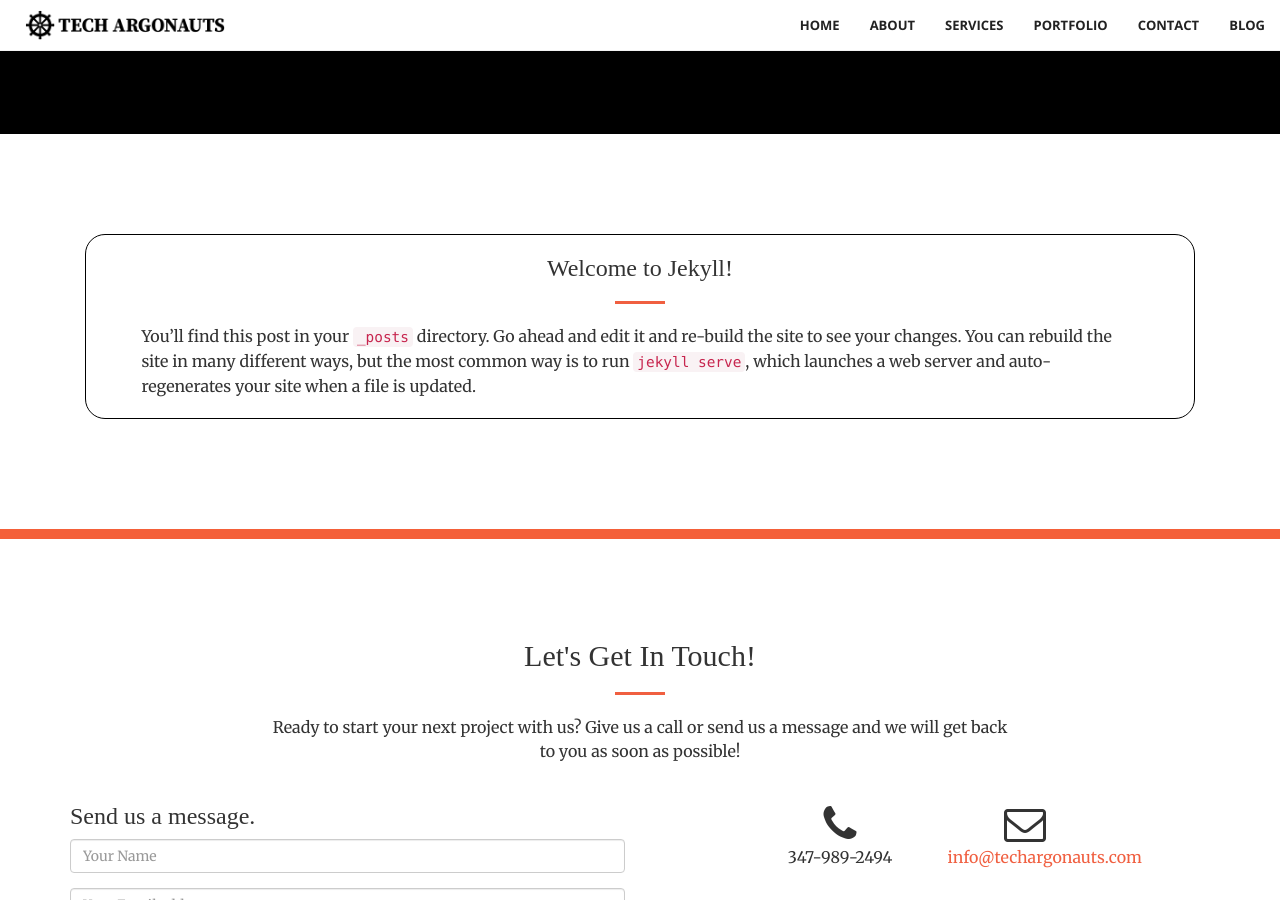
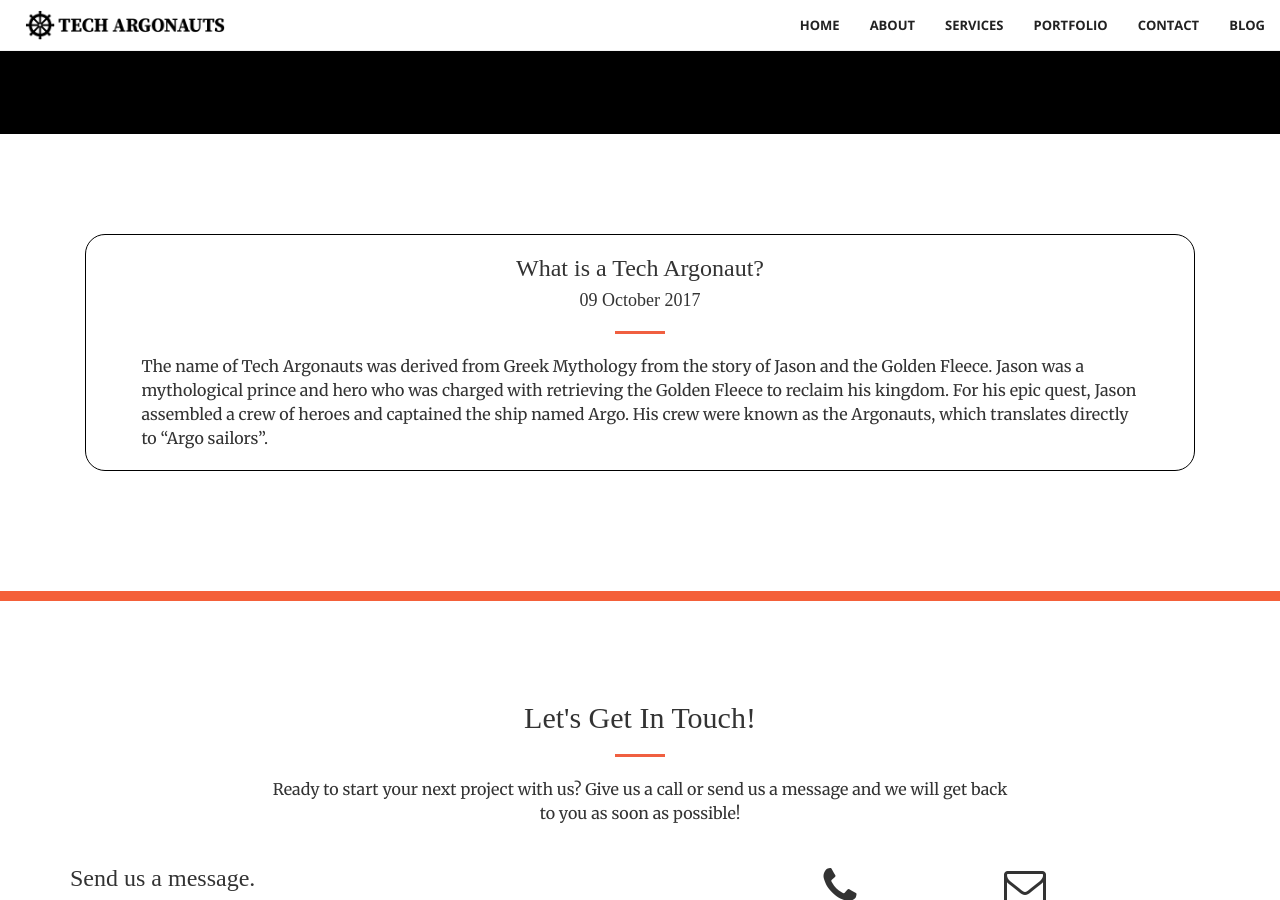
Before and after one commit to jonnyc/techargonauts, a Jekyll site: the page built from blog.html, in a window 1280 px wide and 900 px high, scrolled down 766 px. Built offline with Jekyll 4.4.1, drawn with Linux system fonts in a browser that asks for light colours; nearby versions of some CDN libraries; some web fonts are replaced.

Commit message:
Finish the Blog Section Add first blog post Add image for linking in social media

```diff
--- a/_layouts/default.html
+++ b/_layouts/default.html
@@ -120,6 +120,7 @@
   </nav>
 
   <header>
+    <div style="display: none;"><img src="{{ site.url }}/img/helm.png" alt="Helm Logo"></div> <!-- Image for linking -->
     <div class="header-content">
       <div class="header-content-inner">
         <h1 id="homeHeading">{{page.title}}</h1>
--- a/_posts/2017-10-06-welcome-to-jekyll.md
+++ /dev/null
@@ -1,26 +0,0 @@
----
-layout: default
-title:  "Welcome to Jekyll!"
-date:   2017-10-06 13:52:13 -0400
-categories: jekyll update
-caption: "Demo Post"
----
-You’ll find this post in your `_posts` directory. Go ahead and edit it and re-build the site to see your changes. You can rebuild the site in many different ways, but the most common way is to run `jekyll serve`, which launches a web server and auto-regenerates your site when a file is updated.
-
-To add new posts, simply add a file in the `_posts` directory that follows the convention `YYYY-MM-DD-name-of-post.ext` and includes the necessary front matter. Take a look at the source for this post to get an idea about how it works.
-
-Jekyll also offers powerful support for code snippets:
-
-{% highlight ruby %}
-def print_hi(name)
-  puts "Hi, #{name}"
-end
-print_hi('Tom')
-#=> prints 'Hi, Tom' to STDOUT.
-{% endhighlight %}
-
-Check out the [Jekyll docs][jekyll-docs] for more info on how to get the most out of Jekyll. File all bugs/feature requests at [Jekyll’s GitHub repo][jekyll-gh]. If you have questions, you can ask them on [Jekyll Talk][jekyll-talk].
-
-[jekyll-docs]: https://jekyllrb.com/docs/home
-[jekyll-gh]:   https://github.com/jekyll/jekyll
-[jekyll-talk]: https://talk.jekyllrb.com/
--- /dev/null
+++ b/_posts/2017-10-9-what-is-a-tech-argonaut.md
@@ -0,0 +1,14 @@
+---
+layout: posts
+title: What is a Tech Argonaut?
+caption: How did we come up with the name Tech Argonauts?
+categories: info
+date: 2017-10-9
+---
+The name of Tech Argonauts was derived from Greek Mythology from the story of Jason and the Golden Fleece. Jason was a mythological prince and hero who was charged with retrieving the Golden Fleece to reclaim his kingdom. For his epic quest, Jason assembled a crew of heroes and captained the ship named Argo. His crew were known as the Argonauts, which translates directly to "Argo sailors".
+
+The idea of Tech Argonauts was inspired by this story of adventure and discovery. The technological frontier can be daunting but the Tech Argonauts are ready to navigate it with you. To read more about the Argonauts and the Greek Mythology of Jason and the Golden Fleece, follow the links below.
+
+[greekmythology.com](https://www.greekmythology.com/Myths/The_Myths/Argonauts/argonauts.html){:target="_blank"}
+
+[Wikipedia](https://en.wikipedia.org/wiki/Argonauts){:target="_blank"}
--- a/blog.html
+++ b/blog.html
@@ -11,8 +11,9 @@ caption: Navigating the technological frontier together.
         {% for post in site.posts %}
           <li class="post-item">
             <a class="post-title" href="{{ post.url }}"><h3>{{ post.title }}</h3></a>
+            <h4 class="post-title">{{ post.date | date_to_long_string }}</h4>
             <hr>
-              <p>{{ post.excerpt }}</p>
+              {{ post.excerpt }}
           </li>
         {% endfor %}
       </ul>
--- a/css/custom.css
+++ b/css/custom.css
@@ -65,6 +65,8 @@ header {
 .post-item {
   border: 1px solid black;
   border-radius: 20px;
+  margin-bottom: 20px;
+  /*padding: 10px;*/
 }
 
 .posts-section > ul {
@@ -85,6 +87,11 @@ header {
 .post-item > p {
   padding-left: 5%;
   padding-right: 5%;
+  width: 100%;
+}
+
+.post-content {
+  padding: 50px 0px;
 }
 
 @media (min-width:768px) {
```
Also changed, not shown: _layouts/posts.html (added, +10 -0 lines), img/header.jpg (deleted), img/helm.png (added).
